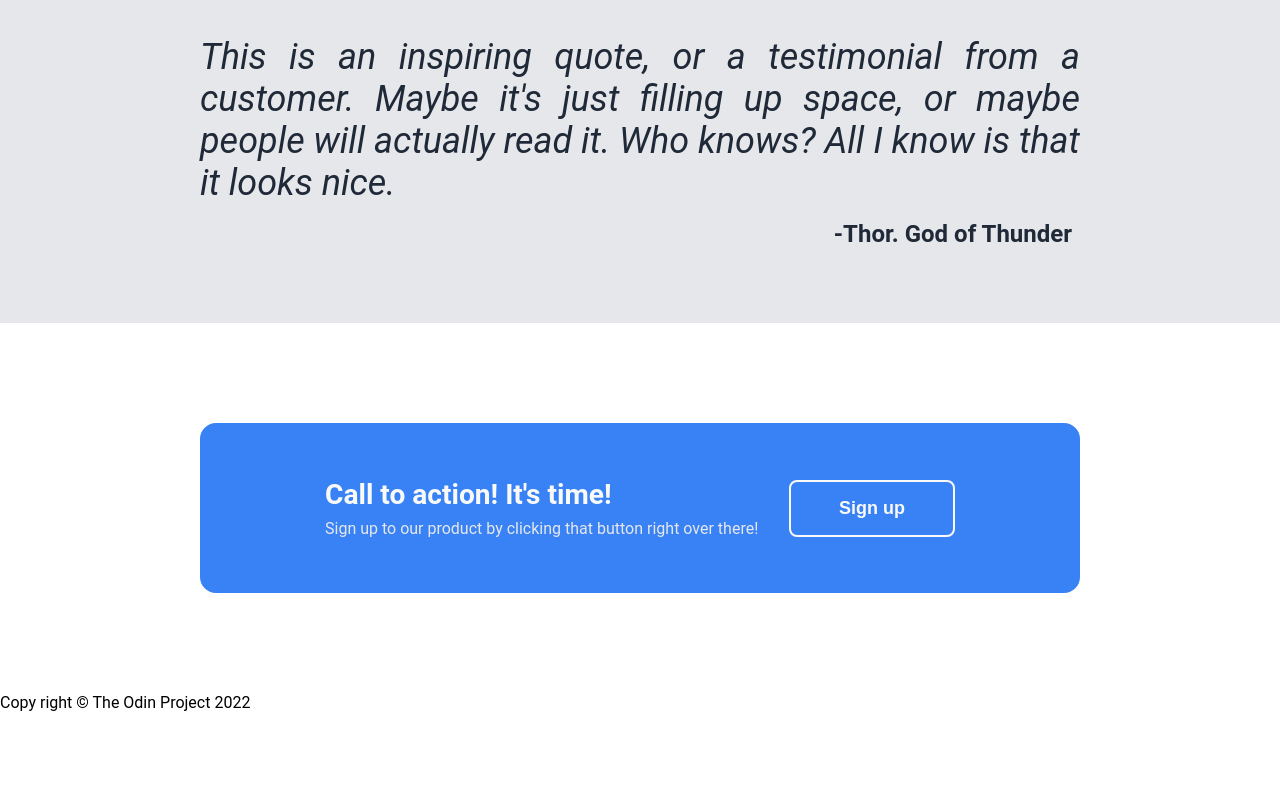
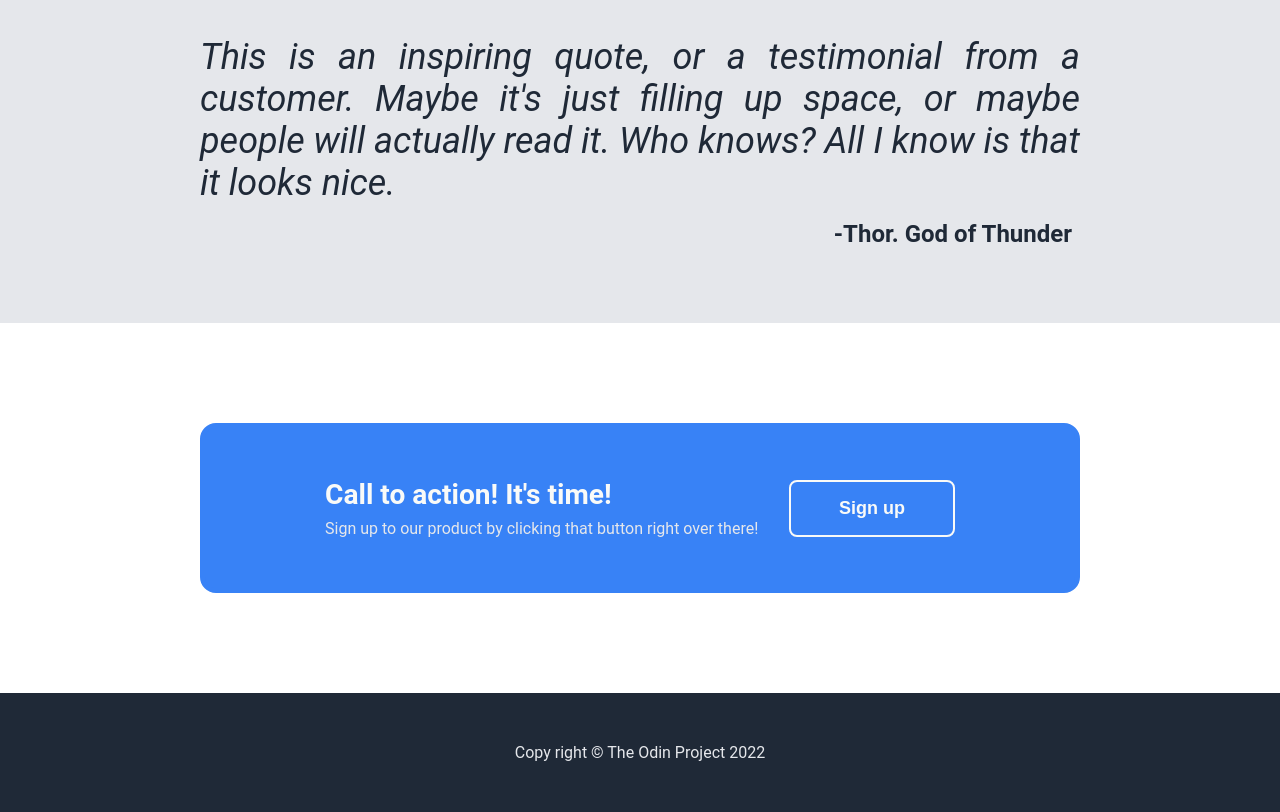
Before and after one commit to kierhb/landing-page, a plain HTML site: page index.html in a window 1280 px wide. Shown: the part 1397-2209 px from the top of the page. Before the commit the page ends 2109 px from the top, so only its background shows below. Drawn offline with Linux system fonts and the light colour scheme.

Commit message:
Create style for footer

```diff
--- a/style.css
+++ b/style.css
@@ -189,3 +189,14 @@ button.one {
 button.four {
     border: 2px solid #F9FAF8;
 }
+
+/* Footer */
+.footer {
+    display: flex;
+    justify-content: center;
+    align-items: center;
+    background-color: #1F2937;
+    color: #E5E7EB;
+    text-align: center;
+    padding: 50px 200px;
+}
```
